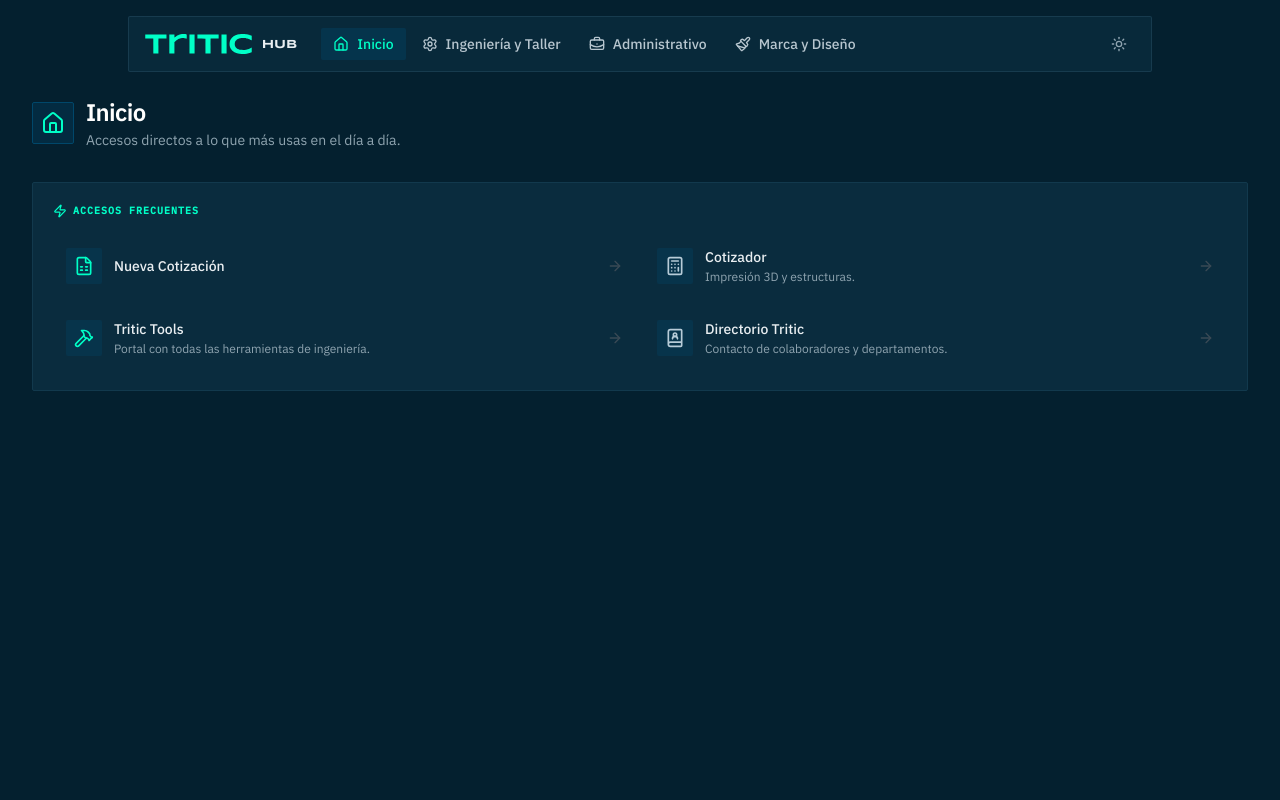
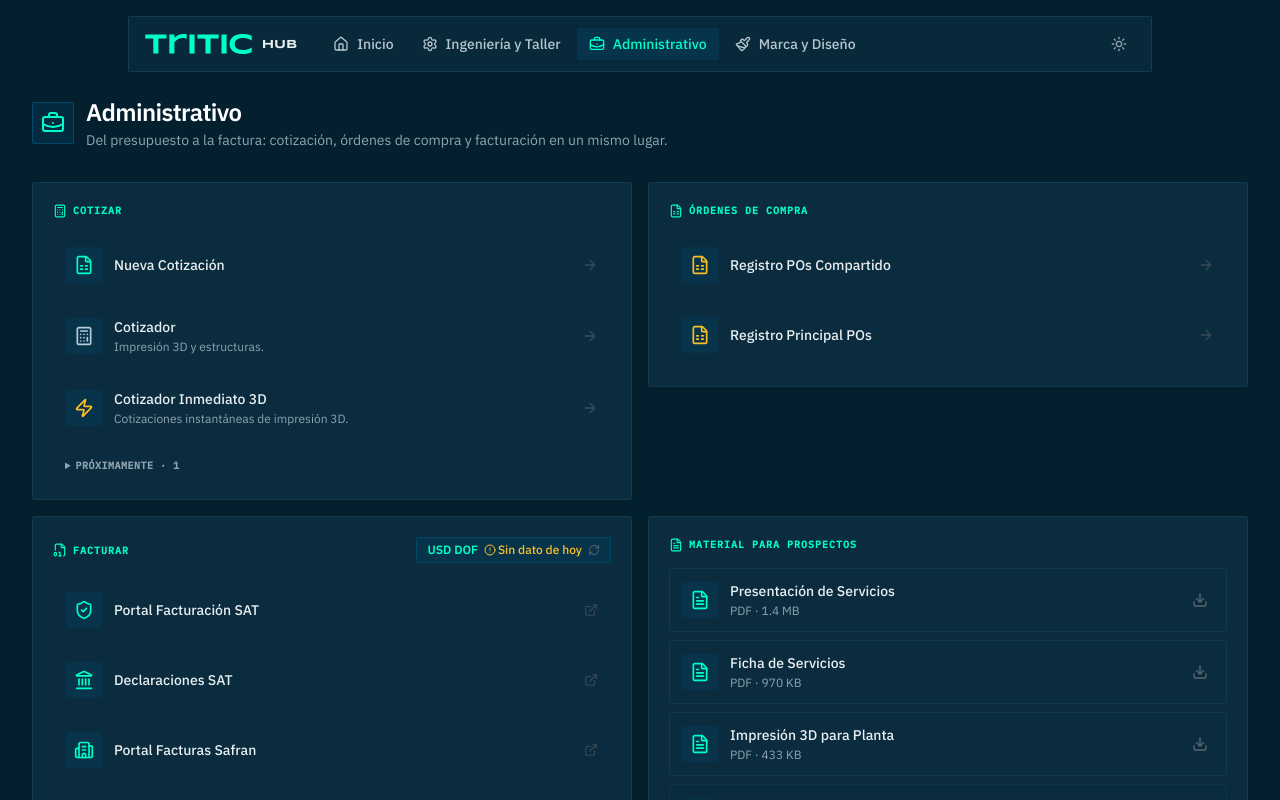
Before and after one commit to oscarttalavera/TriticOS, a React (Vite) app: page /#/admin in a window 1280 px wide. Before the commit this address led to /#/dashboard. Built offline with nearby package versions, Linux system fonts and the light colour scheme.

Commit message:
Se quitan los números de administrativo

```diff
--- a/src/components/widgets/BillingActions.tsx
+++ b/src/components/widgets/BillingActions.tsx
@@ -44,7 +44,7 @@
 export function BillingActions() {
     return (
         <SectionCard
-            title="3 · Facturar"
+            title="Facturar"
             icon={FileDigit}
             action={<RatePill />}
             className="flex flex-col h-full"
--- a/src/components/widgets/ProspectAssets.tsx
+++ b/src/components/widgets/ProspectAssets.tsx
@@ -12,7 +12,7 @@
             {/* Section Header */}
             <p className={`text-[10px] font-semibold font-mono uppercase tracking-widest text-azul-700 dark:text-verde-500 flex items-center gap-1.5 ${compact ? 'mb-3' : 'mb-4'}`}>
                 <FileText className="w-3.5 h-3.5" />
-                4 · Material para prospectos
+                Material para prospectos
             </p>
 
             <div className={`flex flex-col ${compact ? 'gap-1.5' : 'gap-2'}`}>
--- a/src/components/widgets/PurchaseOrders.tsx
+++ b/src/components/widgets/PurchaseOrders.tsx
@@ -5,7 +5,7 @@
 
 export function PurchaseOrders() {
     return (
-        <SectionCard title="2 · Órdenes de Compra" icon={FileSpreadsheet}>
+        <SectionCard title="Órdenes de Compra" icon={FileSpreadsheet}>
             <LinkList items={purchaseOrders} />
         </SectionCard>
     );
--- a/src/components/widgets/QuotingLinks.tsx
+++ b/src/components/widgets/QuotingLinks.tsx
@@ -5,7 +5,7 @@
 
 export function QuotingLinks() {
     return (
-        <SectionCard title="1 · Cotizar" icon={Calculator}>
+        <SectionCard title="Cotizar" icon={Calculator}>
             <LinkList items={quotingLinks} />
         </SectionCard>
     );
```
